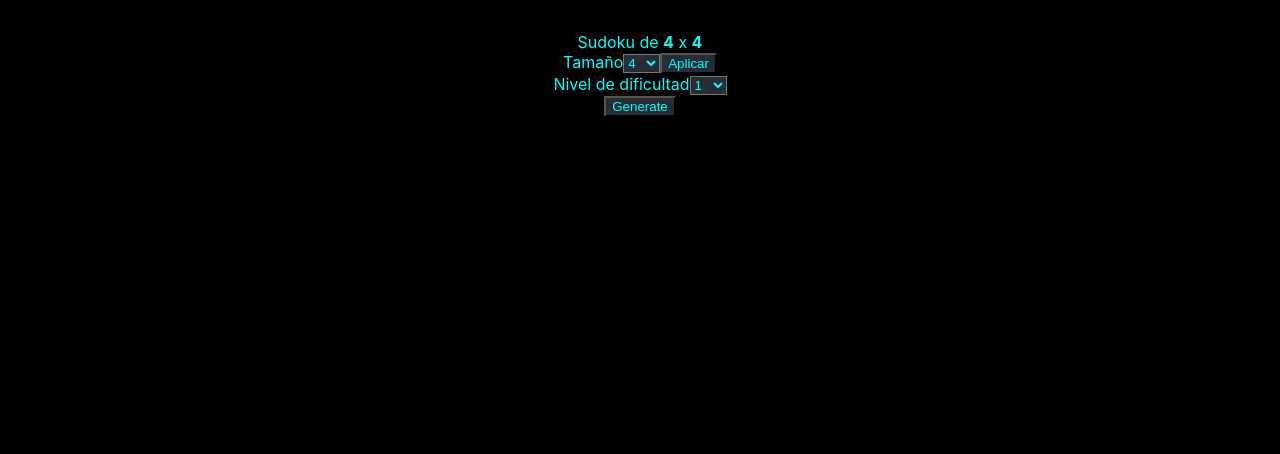
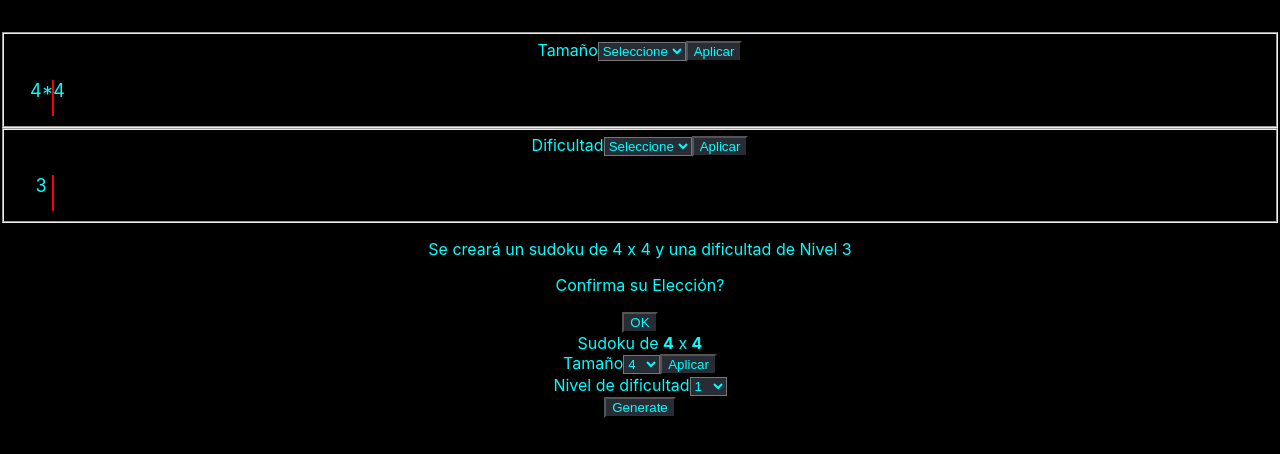
Before and after one commit to misael-alamos24/SudoQubs, a React (Create React App) app: page / in a window 1280 px wide. Shown: the top 454 px of the page. Built offline with nearby package versions, Linux system fonts and the light colour scheme.

Commit message:
form de eleccion

```diff
--- a/src/components/Setup.jsx
+++ b/src/components/Setup.jsx
@@ -1,7 +1,36 @@
 export default function Setup(){
     return (
         <div>
-            {/* Soy Setup */}
+            <form action="GET" class="contenedor formulario">
+                <fieldset class="fieldset">
+                    <label class="ml" for="tamanio">Tamaño</label>
+                    <select class="ml select" name="tamanio" id="tamanio">
+                        <option value=""selected disabled>Seleccione</option>
+                    </select>
+                    <button type="button" class="ml btn btn-aplica">Aplicar</button>
+                    <div id="tamanio-registro" class="inline ml border">
+                        <p>4*4</p>
+                    </div>
+                </fieldset>
+                <fieldset class="fieldset">
+                    <label class="ml" for="dificultad">Dificultad</label>
+                    <select class="ml select" name="dificultad" id="dificultad">
+                        <option value=""selected disabled>Seleccione</option>
+                    </select>
+                    <button type="button" class="ml btn btn-aplica">Aplicar</button>
+                    <div id="dificultad-registro" class="inline ml border">
+                        <p>3</p>
+                    </div>
+                </fieldset>
+
+                <div class="alerta">
+                    <p>Se creará un sudoku de 4 x 4 y una dificultad de Nivel 3</p>
+                </div>
+                <div class="alerta">
+                    <p>Confirma su Elección?</p>
+                    <button class="btn btn-submit" type="Sumbit"> OK </button>
+                </div>
+            </form>
         </div>
     )
 }
--- /dev/null
+++ b/src/styles/form.css
@@ -0,0 +1,109 @@
+/* Globales */
+
+html {
+    font-size: 62.5%;
+    box-sizing: border-box;
+}
+*, *:before, *:after {
+    box-sizing: inherit;
+}
+body {
+    font-size: 1.6rem;
+    line-height: 1.8;
+}
+p {
+    color: black;
+    font-size: 2rem;
+}
+.contenedor {
+    width: 95%;
+    max-width: 106rem;
+    margin: 0 auto;
+}
+
+a {
+    text-decoration: none;
+}
+
+/* img,
+picture {
+    width: 100%;
+    display: block;
+} */
+
+h1, h2, h3 {
+    font-weight: 300;
+    text-align: center;
+
+}
+
+h1 {
+    font-size: 3.8rem;
+    line-height: 2;
+}
+h2 {
+    font-size: 3.4rem;
+}
+h3 {
+    font-size: 3rem;
+}
+h4 {
+    font-size: 2.6rem;
+}
+
+
+        /* formulario */
+
+.formulario {
+    width: 70%;
+    margin: 0 auto;
+}
+
+.fieldset {
+    margin: 2rem auto;
+    width: 50%
+
+}
+.ml{
+    margin-left: 2rem;
+}
+
+.btn {
+    padding: 1.2rem 2rem;
+    margin: 1rem;
+    font-size: 1.4rem;
+    font-weight: bold;
+    border-radius: .33rem;
+}
+.select {
+    font-size: 1.4rem;
+    padding: .7rem;
+    background-color: white;
+    border: 1px solid rgb(44, 42, 42);
+    margin-bottom: 2rem;
+}
+.inline {
+    display: inline-block;
+    padding: 0 2rem;
+}
+
+.border {
+    border: 1px solid rgb(44, 42, 42);
+    border-radius: .33rem;
+}
+label {
+    font-size: 2rem;
+}
+
+.alerta {
+    display: flex;
+    justify-content: center;
+}
+.btn-submit {
+    width: 15%;
+    background-color: rgb(35, 134, 105);
+    text-align: center;
+}
+.btn-aplica {
+    background-color: rgb(155, 118, 39);
+}
```
Also changed, not shown: index.html (added, +42 -0 lines).
